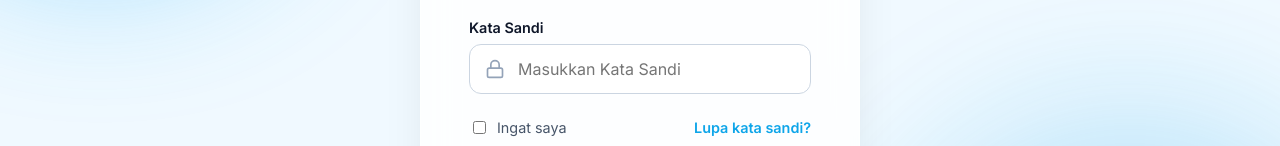
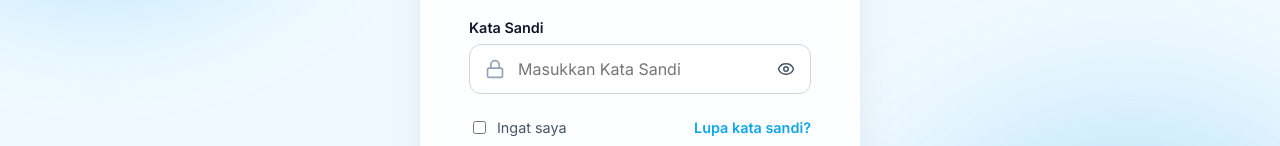
Before and after one commit to zenhkm/itest.my.id, a React (Vite) app: page /login in a window 1280 px wide. Shown: the part 334-480 px from the top of the page. Built offline with nearby package versions, Linux system fonts and the light colour scheme.

Commit message:
feat: add student profile management and user registration components

```diff
--- a/src/components/Login.jsx
+++ b/src/components/Login.jsx
@@ -1,6 +1,6 @@
 import React, { useState, useContext, useEffect } from 'react';
 import { useNavigate, Link } from 'react-router-dom';
-import { User, Lock, BookOpen, ArrowRight } from 'lucide-react';
+import { User, Lock, BookOpen, ArrowRight, Eye, EyeOff } from 'lucide-react';
 import { AppContext } from '../context/AppContext';
 import { motion } from 'framer-motion';
 import toast from 'react-hot-toast';
@@ -13,6 +13,7 @@ const Login = () => {
     password: ''
   });
   const [isLoading, setIsLoading] = useState(false);
+  const [showPassword, setShowPassword] = useState(false);
   const { user, handleCloudLogin, handleGoogleLogin } = useContext(AppContext);
 
   // Jika sudah login, redirect sesuai peran
@@ -94,7 +95,7 @@ const Login = () => {
             <div className="input-wrapper">
               <Lock className="input-icon" size={20} />
               <input
-                type="password"
+                type={showPassword ? "text" : "password"}
                 id="password"
                 name="password"
                 placeholder="Masukkan Kata Sandi"
@@ -102,6 +103,24 @@ const Login = () => {
                 onChange={handleChange}
                 required
               />
+              <button
+                type="button"
+                className="toggle-password-btn"
+                onClick={() => setShowPassword(!showPassword)}
+                style={{
+                  position: 'absolute',
+                  right: '12px',
+                  background: 'none',
+                  border: 'none',
+                  cursor: 'pointer',
+                  color: 'var(--text-muted)',
+                  display: 'flex',
+                  alignItems: 'center',
+                  padding: '4px'
+                }}
+              >
+                {showPassword ? <EyeOff size={18} /> : <Eye size={18} />}
+              </button>
             </div>
           </div>
 
--- a/src/components/Register.jsx
+++ b/src/components/Register.jsx
@@ -1,6 +1,6 @@
 import React, { useState, useContext } from 'react';
 import { useNavigate, Link } from 'react-router-dom';
-import { User, Lock, BookOpen, ArrowRight, Briefcase, Mail } from 'lucide-react';
+import { User, Lock, BookOpen, ArrowRight, Briefcase, Mail, Eye, EyeOff } from 'lucide-react';
 import { AppContext } from '../context/AppContext';
 import { motion } from 'framer-motion';
 import toast from 'react-hot-toast';
@@ -18,6 +18,7 @@ const Register = () => {
   });
 
   const [isSubmitting, setIsSubmitting] = useState(false);
+  const [showPassword, setShowPassword] = useState(false);
 
   const handleSubmit = async (e) => {
     e.preventDefault();
@@ -122,12 +123,30 @@ const Register = () => {
             <div className="input-wrapper">
               <Lock size={20} className="input-icon" />
               <input
-                type="password"
+                type={showPassword ? "text" : "password"}
                 placeholder="Minimal 6 karakter"
                 value={formData.password}
                 onChange={(e) => setFormData({...formData, password: e.target.value})}
                 required
               />
+              <button
+                type="button"
+                className="toggle-password-btn"
+                onClick={() => setShowPassword(!showPassword)}
+                style={{
+                  position: 'absolute',
+                  right: '12px',
+                  background: 'none',
+                  border: 'none',
+                  cursor: 'pointer',
+                  color: 'var(--text-muted)',
+                  display: 'flex',
+                  alignItems: 'center',
+                  padding: '4px'
+                }}
+              >
+                {showPassword ? <EyeOff size={18} /> : <Eye size={18} />}
+              </button>
             </div>
           </div>
 
--- a/src/components/StudentProfile.jsx
+++ b/src/components/StudentProfile.jsx
@@ -1,6 +1,6 @@
 import React, { useState, useContext } from 'react';
 import { useNavigate } from 'react-router-dom';
-import { ChevronLeft, User, Save, Trash2, Settings } from 'lucide-react';
+import { ChevronLeft, User, Save, Trash2, Settings, Eye, EyeOff } from 'lucide-react';
 import { AppContext } from '../context/AppContext';
 import { motion } from 'framer-motion';
 import toast from 'react-hot-toast';
@@ -15,6 +15,7 @@ const StudentProfile = () => {
     password: '',
     avatar_url: user?.avatar_url || ''
   });
+  const [showPassword, setShowPassword] = useState(false);
 
   const handleProfileImageChange = (e) => {
     const file = e.target.files[0];
@@ -102,7 +103,32 @@ const StudentProfile = () => {
 
             <div style={{ marginBottom: '32px' }}>
               <label style={{ display: 'block', fontSize: '0.95rem', marginBottom: '8px', color: 'var(--text-muted)' }}>Perbarui Kata Sandi (Opsional)</label>
-              <input type="text" value={profileSettings.password} onChange={e => setProfileSettings({...profileSettings, password: e.target.value})} placeholder="Biarkan kosong jika tidak ingin diubah" style={{ width: '100%', padding: '14px', background: 'rgba(0,0,0,0.2)', border: '1px solid rgba(255,255,255,0.1)', borderRadius: '12px', color: 'var(--text-light)', outline: 'none', fontSize: '1rem' }} />
+              <div style={{ position: 'relative', display: 'flex', alignItems: 'center' }}>
+                <input
+                  type={showPassword ? "text" : "password"}
+                  value={profileSettings.password}
+                  onChange={e => setProfileSettings({...profileSettings, password: e.target.value})}
+                  placeholder="Biarkan kosong jika tidak ingin diubah"
+                  style={{ width: '100%', padding: '14px', paddingRight: '40px', background: 'rgba(0,0,0,0.2)', border: '1px solid rgba(255,255,255,0.1)', borderRadius: '12px', color: 'var(--text-light)', outline: 'none', fontSize: '1rem' }}
+                />
+                <button
+                  type="button"
+                  onClick={() => setShowPassword(!showPassword)}
+                  style={{
+                    position: 'absolute',
+                    right: '12px',
+                    background: 'none',
+                    border: 'none',
+                    cursor: 'pointer',
+                    color: 'var(--text-muted)',
+                    display: 'flex',
+                    alignItems: 'center',
+                    padding: '4px'
+                  }}
+                >
+                  {showPassword ? <EyeOff size={18} /> : <Eye size={18} />}
+                </button>
+              </div>
             </div>
 
             <div style={{ display: 'flex', flexDirection: 'column', gap: '16px' }}>
```
Also changed, not shown: 6 other files (tests, documents, lock files or other folders).
